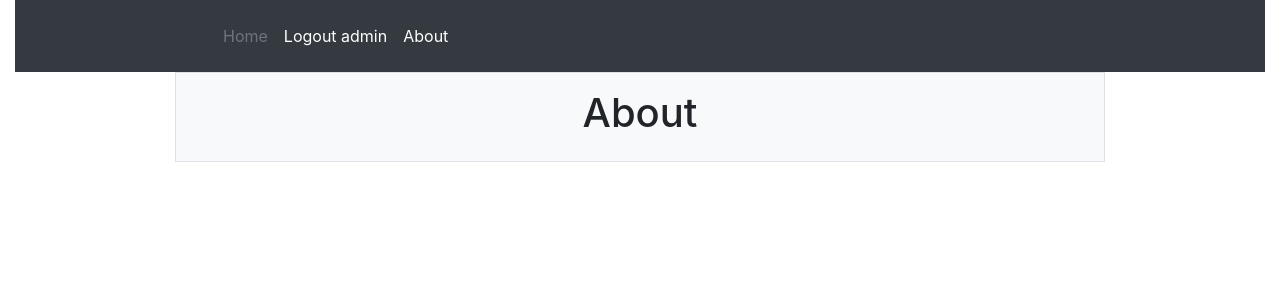
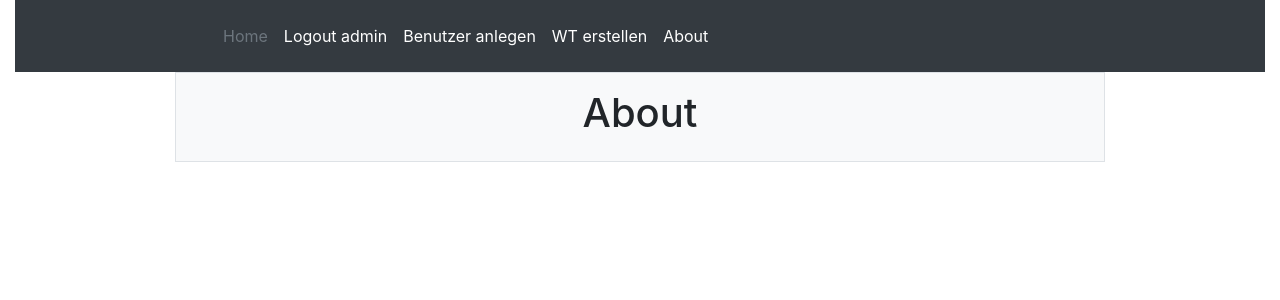
Before and after one commit to Thonuck/workingtest, a Flask app: page /about in a window 1280 px wide. Shown: the top 300 px of the page. Run offline with Flask 3, Linux system fonts and the light colour scheme; a user stored in the database is signed in; some libraries are stand-ins or nearby versions.

Commit message:
new menue item

```diff
--- a/app/templates/base.html
+++ b/app/templates/base.html
@@ -23,6 +23,10 @@
                       <li><a href="/" class="nav-link px-2 text-secondary">Home</a></li>
                       {% if current_user.is_authenticated %}
                       <li><a href="{{ url_for('users.logout') }}" class="nav-link px-2 text-white">Logout {{ current_user.username }}</a></li>
+                      {% if current_user.role == 'admin' %}
+                        <li><a href="{{ url_for('users.register') }}" class="nav-link px-2 text-white">Benutzer anlegen</a></li>
+                        <li><a href="#" class="nav-link px-2 text-white">WT erstellen</a></li>
+                      {% endif %}
                       {% else %}
                       <li><a href="{{ url_for('users.login') }}" class="nav-link px-2 text-white">Login</a></li>
                       {% endif %}
```
